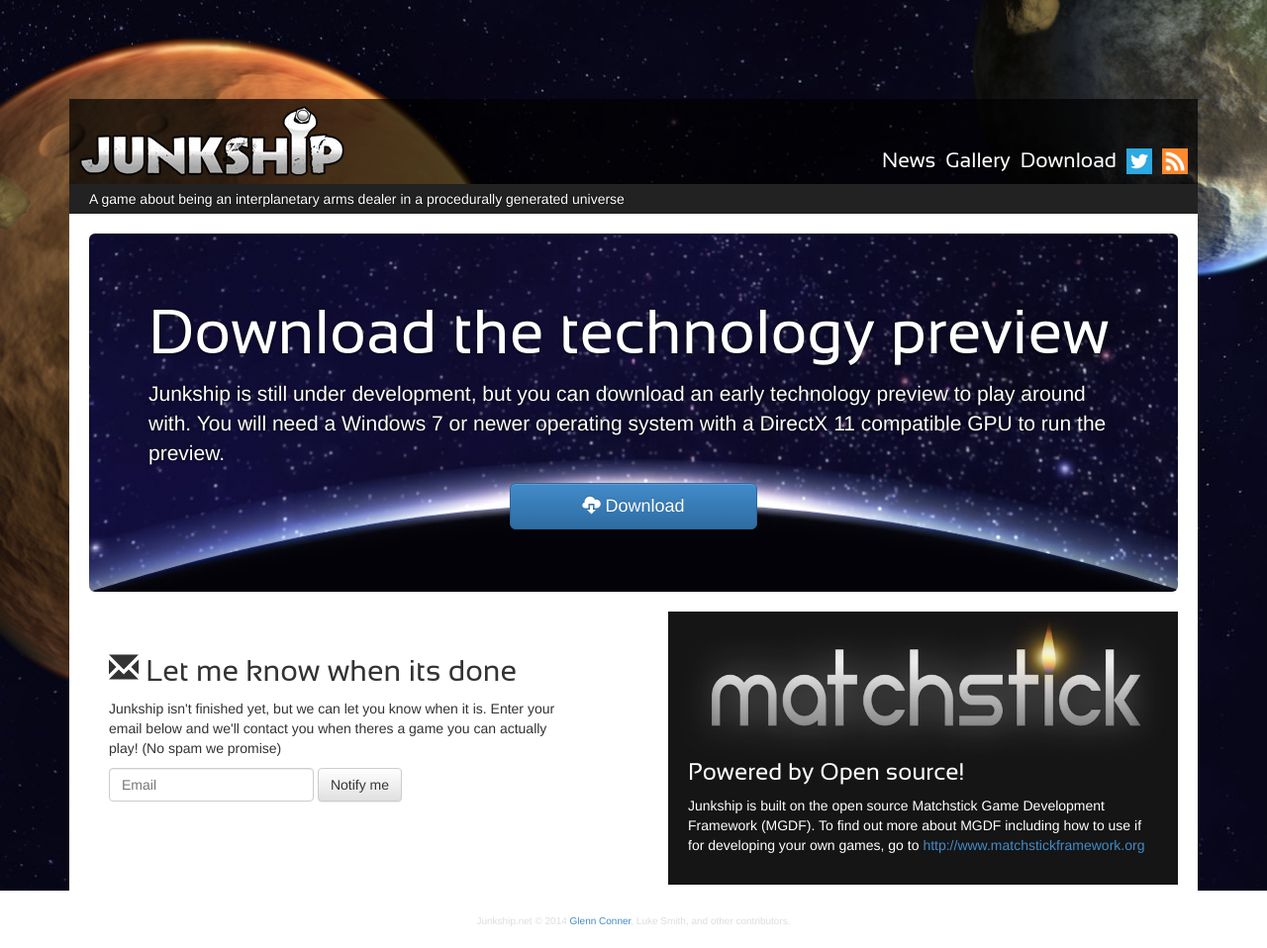
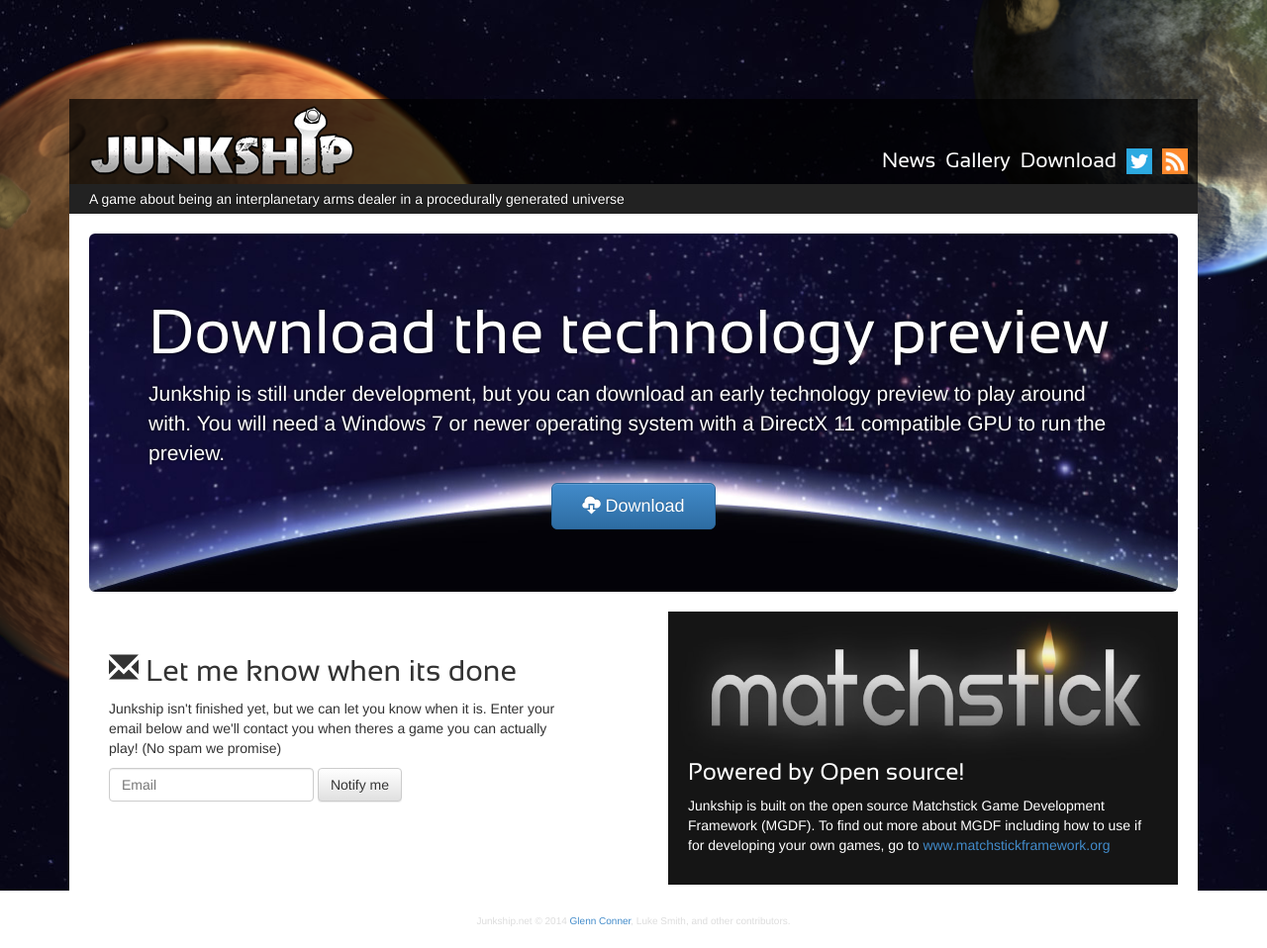
Before and after one commit to mrsharpoblunto/junkship.net, a Jekyll site: the page built from download.html, in a window 1280 px wide. Shown: the whole page at 99% size. Built offline with Jekyll 4.4.1, drawn with Linux system fonts in a browser that asks for light colours.

Commit message:
Tidied up styles on mobile devices

```diff
--- a/assets/css/site.css
+++ b/assets/css/site.css
@@ -42,7 +42,7 @@ section
     background: #222;
     color: #fff;
     text-shadow: 0px 0px 2px #000;
-    padding: 5px 0px 5px 20px;
+    padding: 5px 5px 5px 20px;
 }
 
 #stars
@@ -124,7 +124,7 @@ section
     width: 268px;
     height: 71px;
     margin-top: 7px;
-    margin-left: 10px;
+    margin-left: 20px;
     background-size: cover;
     text-indent: -9999px;
 }
@@ -302,7 +302,8 @@ a.toggle {
 
 .download .jumbotron a.btn
 {
-    width: 250px;
+    padding-left: 30px;
+    padding-right: 30px;
 }
 
 .download #mgdf
--- a/download.html
+++ b/download.html
@@ -36,7 +36,7 @@ title: Junkship - Download
             <p><img src="/assets/images/layout/MGDF.jpg" alt="MGDF" style="width:100%"/></p>
             <div class="content">
                 <p><h3>Powered by Open source!</h3></p>
-                <p>Junkship is built on the open source Matchstick Game Development Framework (MGDF). To find out more about MGDF including how to use if for developing your own games, go to <a href="http://www.matchstickframework.org">http://www.matchstickframework.org</a></p>
+                <p>Junkship is built on the open source Matchstick Game Development Framework (MGDF). To find out more about MGDF including how to use if for developing your own games, go to <a href="http://www.matchstickframework.org">www.matchstickframework.org</a></p>
             </div>
         </div>
     </div>
--- a/gallery.html
+++ b/gallery.html
@@ -6,7 +6,7 @@ title: Junkship - Gallery
 
 <div class="row">
     <div class="col-md-12 gallery">
-        <div class="page-header">
+        <div class="page-header hidden-sm hidden-xs">
         <h1>Screenshots gallery <small>Screenshots of the game in various states of development</small></h1>
         </div>
 
@@ -33,7 +33,7 @@ title: Junkship - Gallery
                     <img src="{{ i.url }}" alt="{{ i.title }}" />
                     <div class="carousel-caption">
                         <h3>{{ i.title }}</h3>
-                        <p>{{ i.description }}</p>
+                        <p class="hidden-xs">{{ i.description }}</p>
                     </div>
                 </div>
                 {% endfor %}
```
